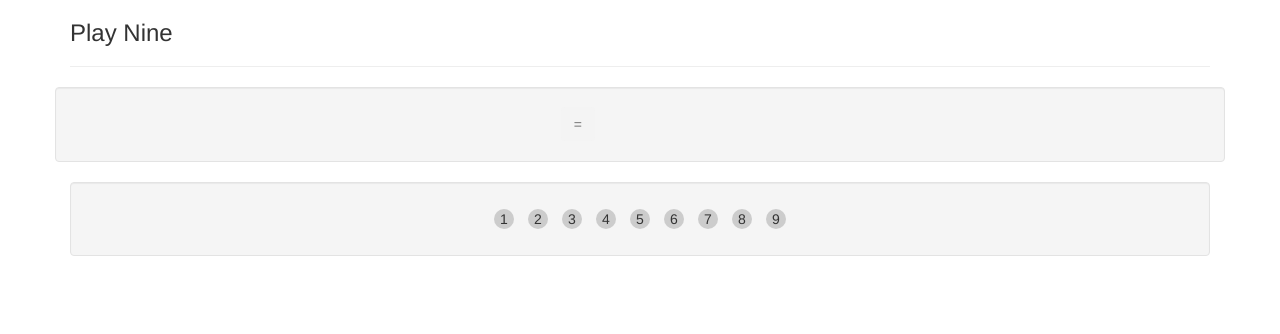
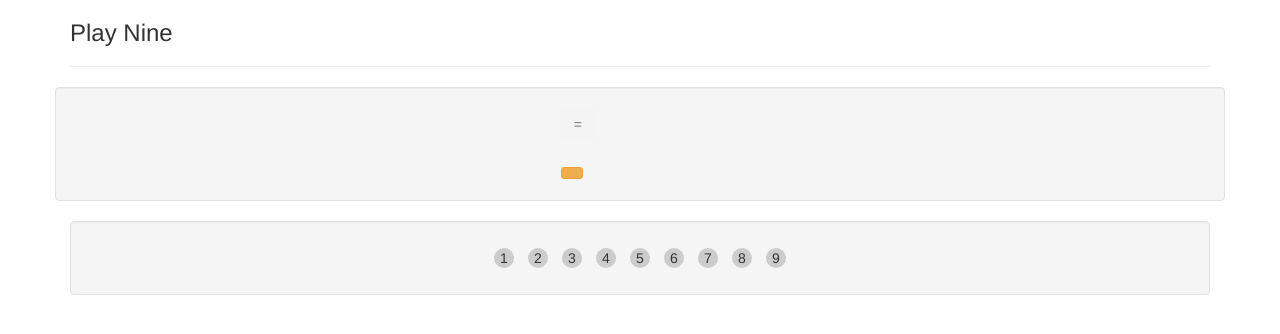
Before and after one commit to warlyware/ps-react-starter, a React (Create React App) app: page / in a window 1280 px wide. Shown: the top 334 px of the page. Built offline with nearby package versions, Linux system fonts and the light colour scheme.

Commit message:
Implement redraw functionality

```diff
--- a/src/App.js
+++ b/src/App.js
@@ -50,6 +50,11 @@
   return(
     <div className="col-xs-2">
       {button}
+      <br /><br />
+      <button className="btn btn-warning btn-sm"
+      onClick={props.redraw}>
+        <i className="fa fa-refresh" />
+      </button>
     </div>
   )
 }
@@ -134,6 +139,14 @@
     }));
   }
 
+  redraw = () => {
+    this.setState({
+      randomNumberOfStars: 1 + Math.floor(Math.random() * 9),
+      answerIsCorrect: null,
+      selectedNumbers: []
+    });
+  }
+
   render() {
     return (
       <div className="container">
@@ -144,7 +157,8 @@
           <Button selectedNumbers={this.state.selectedNumbers}
           checkAnswer={this.checkAnswer}
           answerIsCorrect={this.state.answerIsCorrect}
-          acceptAnswer={this.acceptAnswer} />
+          acceptAnswer={this.acceptAnswer}
+          redraw={this.redraw} />
           <Answer selectedNumbers={this.state.selectedNumbers}
           unselectNumber={this.unselectNumber} />
         </div>
```
